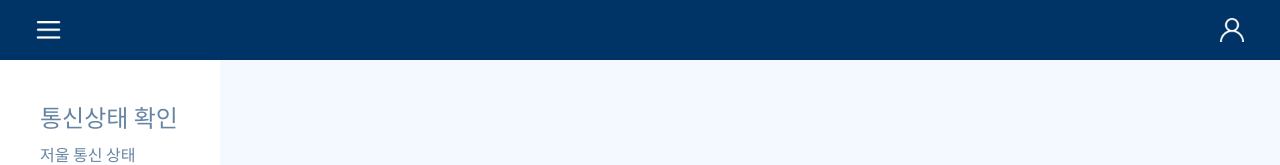
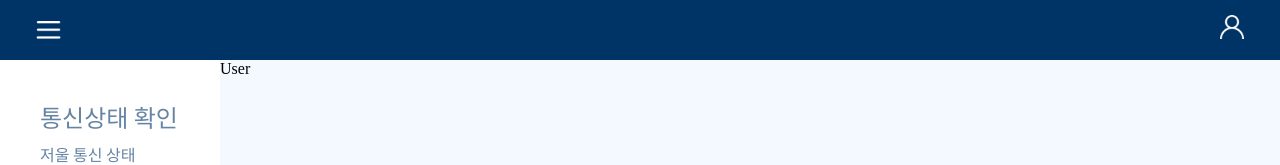
Before and after one commit to jiyeon1117/Back-Office, a Vue app: page /User in a window 1280 px wide. Shown: the top 165 px of the page. Built offline with nearby package versions, Linux system fonts and the light colour scheme.

Commit message:
user create

```diff
--- a/src/components/Header.vue
+++ b/src/components/Header.vue
@@ -2,7 +2,7 @@
   <Header>
     <div class="Header">
       <button><img class="menu" :src="require(`@/assets/menu.png`)"/></button>
-      <button><img class="user" :src="require(`@/assets/user.png`)"/></button>
+      <router-link to='/User'><button><img class="user" :src="require(`@/assets/user.png`)"/></button></router-link>
     </div>
   </Header>
 </template>
@@ -33,7 +33,7 @@ button{
 }
 .user {
   display: block;
-  margin: auto 30px auto 0px;
+  margin: 25% 30px 25% 0px;
   width: 24px;
 }
 </style>
--- a/src/components/user.vue
+++ b/src/components/user.vue
@@ -1,5 +1,5 @@
 <template>
-
+  <div>User</div>
 </template>
 
 <script>
--- a/src/router/index.js
+++ b/src/router/index.js
@@ -7,6 +7,7 @@ import Send from '@/components/Send'
 import Schedule from '@/components/Schedule'
 import ScaleModal from '@/components/ScaleModal'
 import ScheduleModal from '@/components/ScheduleModal'
+import User from '@/components/user'
 import VueRouter from 'vue-router'
 
 const origin = VueRouter.prototype.push;
@@ -60,6 +61,11 @@ export default new Router({
       path: '/ScheduleModal',
       name: 'ScheduleModal',
       component: ScheduleModal
+    },
+    {
+      path: '/User',
+      name: 'User',
+      component: User
     }
   ]
 })
```
